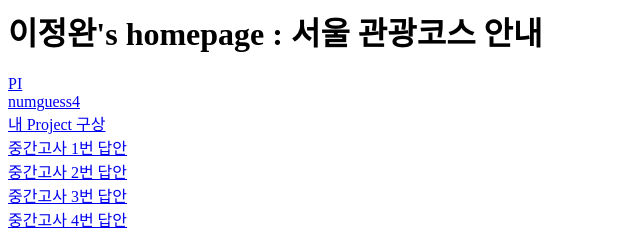
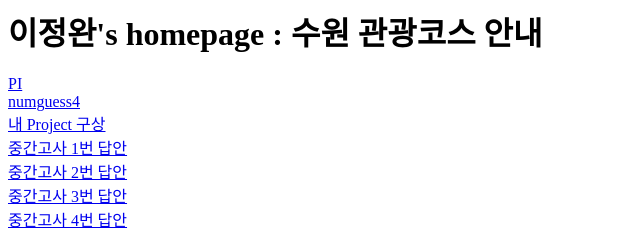
Before and after one commit to wanniegithub/disc2022, a plain HTML site: page index.html in a window 1280 px wide. Shown: the full height of the page, 0-640 px from the left. Drawn offline with Linux system fonts and the light colour scheme.

Commit message:
Update index.html

```diff
--- a/index.html
+++ b/index.html
@@ -4,7 +4,7 @@
     <meta name="viewport" content="width=device-width, initial-scale=1.0">
   </head>
   <body>
-<h1>이정완's homepage : 서울 관광코스 안내</h1>
+<h1>이정완's homepage : 수원 관광코스 안내</h1>
 <a href = "pi.html">PI</a><br>
 <a href = "numguess3_7_18.html">numguess4</a><br>
 <a href = "ex/myproject.html">내 Project 구상</a><br>
```
